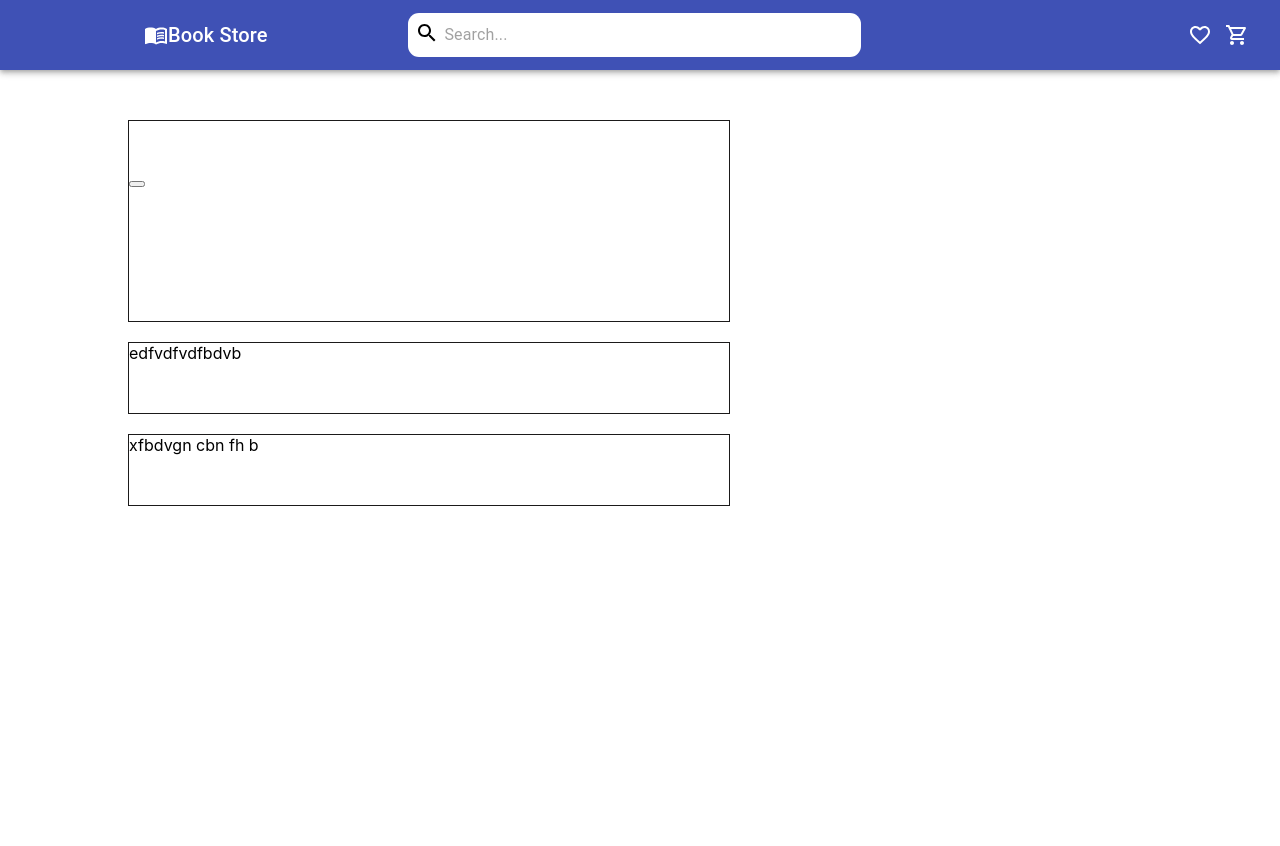
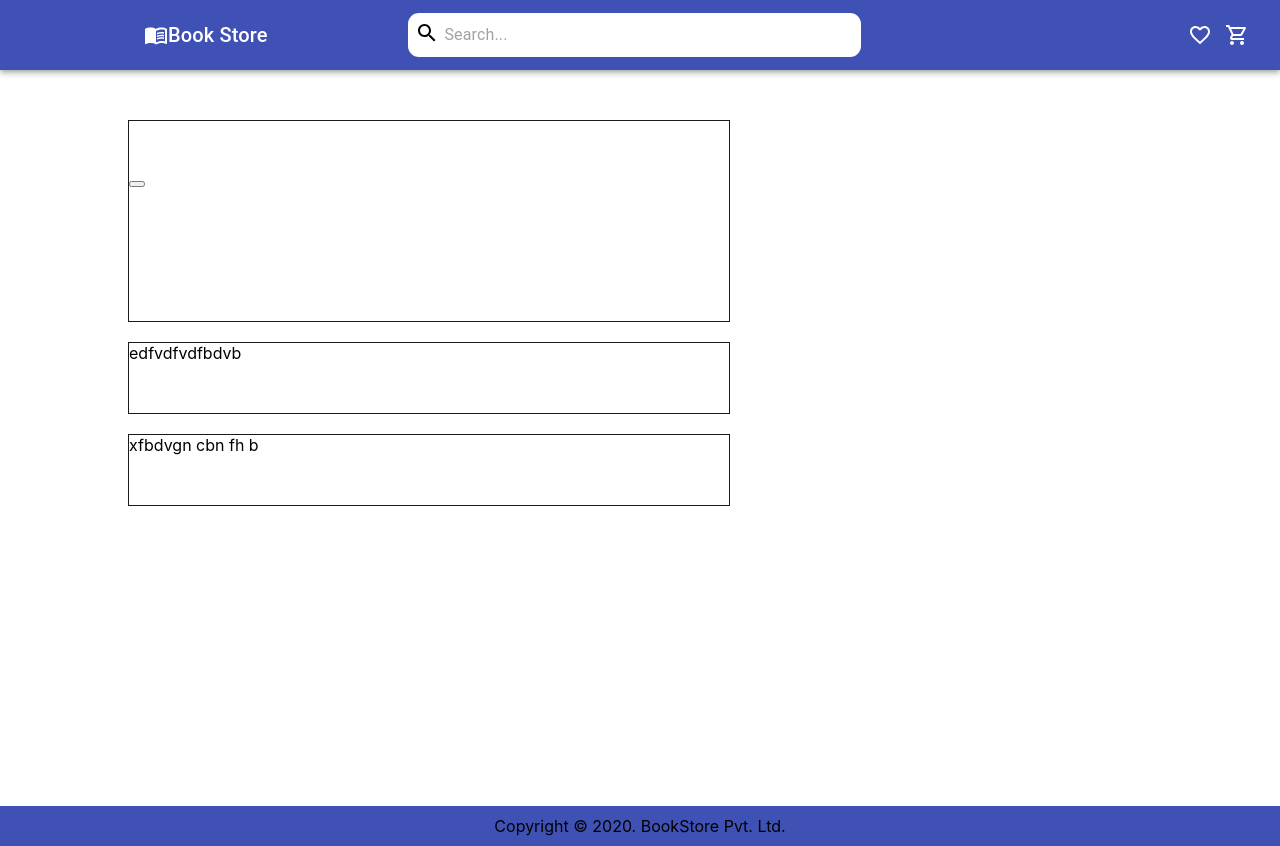
Before and after one commit to kanoop640/BookStoreApp_CohartA, a React (Create React App) app in the folder bookstoreui/: page / in a window 1280 px wide. Before the commit the page ends 800 px from the top, so only its background shows below. Built offline with nearby package versions, Linux system fonts and the light colour scheme.

Commit message:
[Somya]Add. adding the Dashboard in Component folder

```diff
--- a/bookstoreui/src/Component/Dashboard.jsx
+++ b/bookstoreui/src/Component/Dashboard.jsx
@@ -10,7 +10,7 @@ class Dashboard extends Component{
             <div styles={{flexDirection:"column", justifyContent:"flex-start", alignItems:"end", flex:1 }}>
                 <Header/>
                 <Mycart/>
-            {/* <Footer styles={{position:"fixed"}}/> */}
+            <Footer styles={{position:"fixed"}}/>
 
             </div>
         )
```
